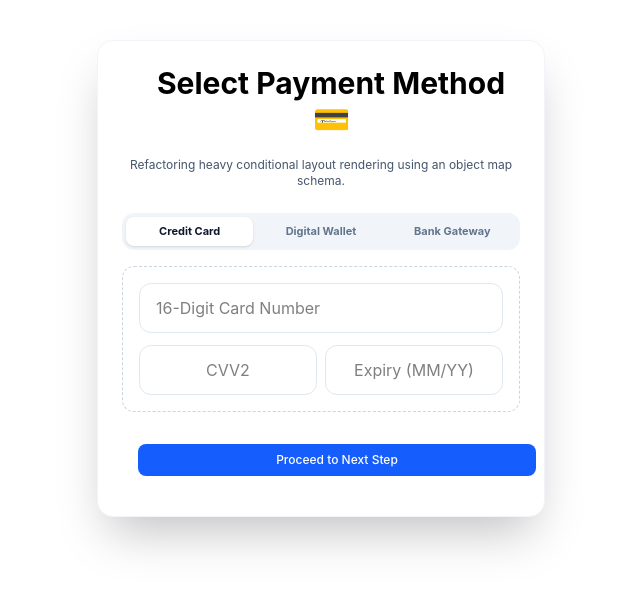
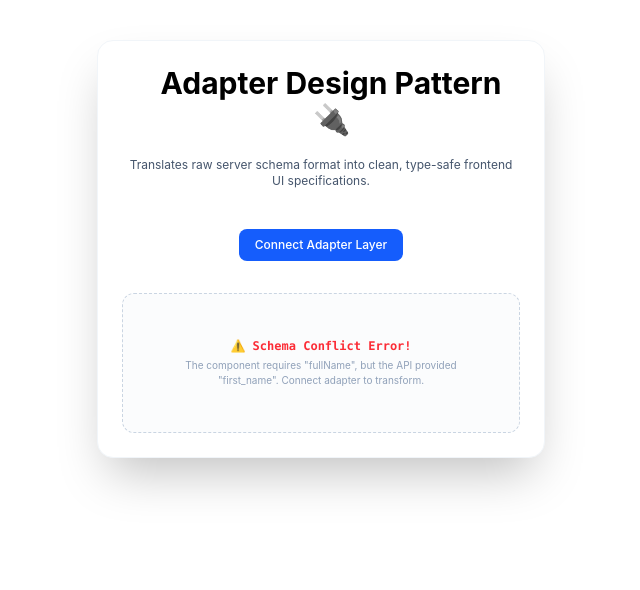
Before and after one commit to Nouralizadeh/Patterns, a React (Vite) app: page / in a window 1280 px wide. Shown: the top 590 px of the page, without its empty margins (319-959 px from the left). Built offline with nearby package versions, Linux system fonts and the light colour scheme.

Commit message:
AdapterPattern example added

```diff
--- a/src/App.tsx
+++ b/src/App.tsx
@@ -20,7 +20,8 @@
 // import SuspensePattern from "./Paterns/APIDataPatterns/SuspensePattern";
 // import PrefetchPattern from "./Paterns/APIDataPatterns/PrefetchPattern";
 // import HeadlessPattern from "./Paterns/ReusabilityPatterns/HeadlessPattern";
-import StrategyPattern from "./Paterns/ReusabilityPatterns/StrategyPattern";
+// import StrategyPattern from "./Paterns/ReusabilityPatterns/StrategyPattern";
+import AdapterPattern from "./Paterns/ReusabilityPatterns/AdapterPattern";
 
 function App() {
   return (
@@ -46,8 +47,9 @@ function App() {
       <DataFetchingCachePattern />
       <SuspensePattern />
       <PrefetchPattern />
-      <HeadlessPattern /> */}
-      <StrategyPattern />
+      <HeadlessPattern />
+      <StrategyPattern /> */}
+      <AdapterPattern />
     </>
   );
 }
--- /dev/null
+++ b/src/Paterns/ReusabilityPatterns/AdapterPattern.tsx
@@ -0,0 +1,140 @@
+import { useState } from "react";
+
+// ============================================================================
+// 1. Existing Legacy UI Component (Expects a specific, strict prop structure)
+// ============================================================================
+interface UserCardProps {
+  fullName: string;
+  avatarUrl: string;
+  roleTitle: string;
+}
+
+function UserCard({ fullName, avatarUrl, roleTitle }: UserCardProps) {
+  const [isSaved, setIsSaved] = useState<boolean>(false);
+
+  const handleSave = () => {
+    setIsSaved(true);
+    setTimeout(() => setIsSaved(false), 3000);
+  };
+
+  return (
+    <div className="flex flex-col gap-4 p-4 bg-white dark:bg-slate-800 rounded-xl border border-slate-100 dark:border-slate-700/50 text-left">
+      <div className="flex items-center gap-4">
+        <img
+          src={avatarUrl}
+          alt={fullName}
+          className="w-14 h-14 rounded-full object-cover border-2 border-indigo-100 dark:border-slate-600"
+        />
+        <div>
+          <h4 className="text-sm font-bold text-slate-800 dark:text-slate-100">
+            {fullName}
+          </h4>
+          <p className="text-xs text-slate-400 font-medium mt-0.5">
+            {roleTitle}
+          </p>
+        </div>
+      </div>
+
+      {/* Interactive Action Row for Better UX Feedback */}
+      <div className="flex items-center justify-between pt-3 border-t border-slate-100 dark:border-slate-700/60">
+        <span className="text-[10px] text-emerald-600 font-mono font-bold">
+          {isSaved
+            ? "✓ Profile Successfully Registered"
+            : "Structure: Adapted Data"}
+        </span>
+        <button
+          onClick={handleSave}
+          className="btn-primary m-0 text-[10px] px-3 py-1 bg-indigo-600 hover:bg-indigo-700"
+        >
+          Save Profile
+        </button>
+      </div>
+    </div>
+  );
+}
+
+// ============================================================================
+// 2. The Incompatible Third-Party API Response Shape
+// ============================================================================
+interface ExternalApiResponse {
+  first_name: string;
+  last_name: string;
+  profile_picture_path: string;
+  job_details: {
+    department: string;
+    level: string;
+  };
+}
+
+const mockRawServerData: ExternalApiResponse = {
+  first_name: "Shadi",
+  last_name: "Nouralizadeh",
+  profile_picture_path:
+    "http://shadi-alizadeh.ir/_next/image?url=%2F_next%2Fstatic%2Fmedia%2Fshadi%20(1).49d8594b.jpg&w=640&q=75",
+  job_details: {
+    department: "Engineering",
+    level: "Senior Front-End Architect",
+  },
+};
+
+// ============================================================================
+// 3. The Adapter Layer (Translating API fields into Component props)
+// ============================================================================
+function UserCardAdapter({ rawData }: { rawData: ExternalApiResponse }) {
+  // Translate and map the backend keys safely here
+  const adaptedProps: UserCardProps = {
+    fullName: `${rawData.first_name} ${rawData.last_name}`,
+    avatarUrl: rawData.profile_picture_path,
+    roleTitle: `${rawData.job_details.level} (${rawData.job_details.department})`,
+  };
+
+  // Render the original clean UI component with fully compatible data
+  return <UserCard {...adaptedProps} />;
+}
+
+// ============================================================================
+// 4. Main Export Orchestrator Component
+// ============================================================================
+export default function AdapterPattern() {
+  const [useAdapter, setUseAdapter] = useState<boolean>(false);
+
+  return (
+    <div className="elevated-container max-w-md">
+      <h2 className="title">Adapter Design Pattern 🔌</h2>
+      <p className="label1 text-xs mb-6">
+        Translates raw server schema format into clean, type-safe frontend UI
+        specifications.
+      </p>
+
+      <div className="w-full space-y-4">
+        <div className="flex justify-center">
+          <button
+            onClick={() => setUseAdapter((prev) => !prev)}
+            className={`text-xs px-3 py-1.5 m-0 transition-all ${
+              useAdapter ? "btn-denied" : "btn-primary"
+            }`}
+          >
+            {useAdapter ? "Disconnect Adapter Layer" : "Connect Adapter Layer"}
+          </button>
+        </div>
+
+        <div className="dashed-border-container min-h-[140px] flex flex-col justify-center bg-slate-50/50 dark:bg-slate-900/10">
+          {useAdapter ? (
+            /* Intercepts and maps data properly before it can hit the broken component view */
+            <UserCardAdapter rawData={mockRawServerData} />
+          ) : (
+            <div className="p-4 text-center">
+              <p className="text-xs text-red-500 font-mono font-semibold">
+                ⚠️ Schema Conflict Error!
+              </p>
+              <p className="text-[10px] text-slate-400 mt-1">
+                The component requires "fullName", but the API provided
+                "first_name". Connect adapter to transform.
+              </p>
+            </div>
+          )}
+        </div>
+      </div>
+    </div>
+  );
+}
```
